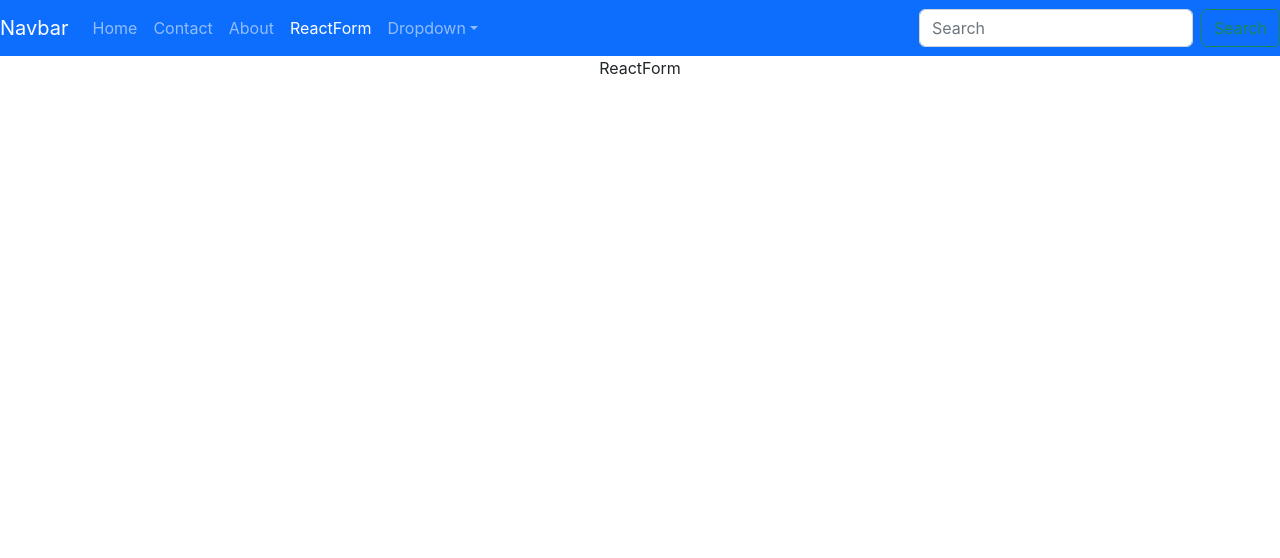
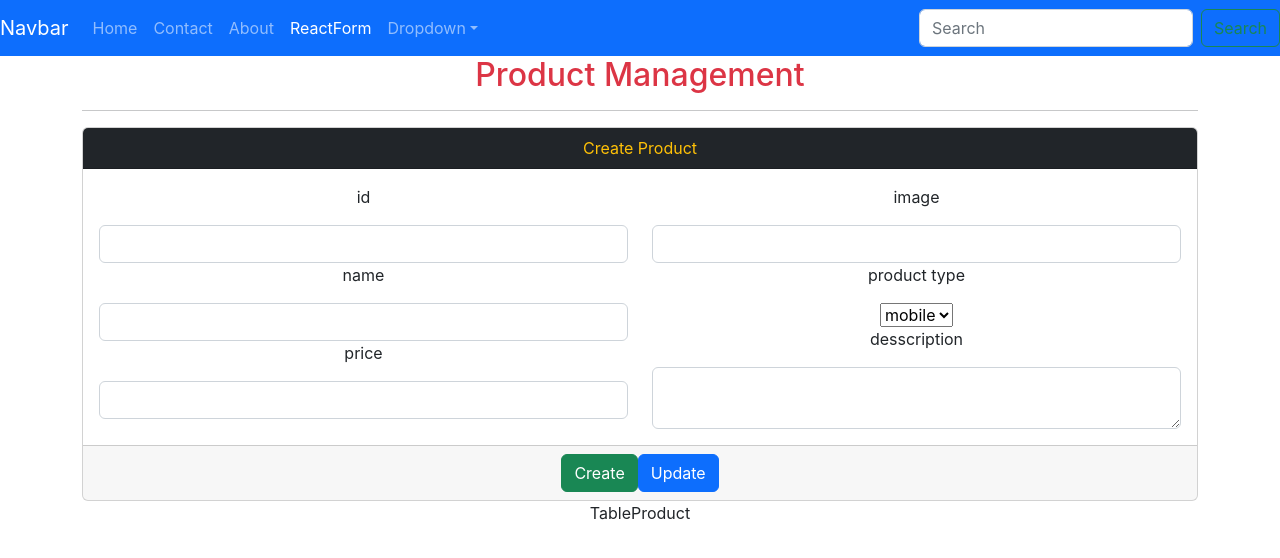
Before and after one commit to AVan-Git/Basic-ReactJS, a React (Create React App) app in the folder demo-buoi5-router/: page /reactForm in a window 1280 px wide. Shown: the top 558 px of the page. Built offline with nearby package versions, Linux system fonts and the light colour scheme.

Commit message:
complete reactForm: 20%

```diff
--- a/demo-buoi5-router/src/Page/ReactForm/FromProduct.jsx
+++ b/demo-buoi5-router/src/Page/ReactForm/FromProduct.jsx
@@ -2,11 +2,57 @@
 import React, { Component } from 'react'
 
 export default class FromProduct extends Component {
-  render() {
-    return (
-      <div>
-        FromProduct
-      </div>
-    )
-  }
+   render() {
+      return (
+         <>
+            <form className="card">
+               <div className="card-header bg-dark text-warning">
+                  Create Product
+               </div>
+               <div className="card-body row">
+                  <div className="col-6">
+                     <div className="form-group">
+                        <p>id</p>
+                        <input className='form-control' type="text" name="id" id="id" />
+                     </div>
+                     <div className="form-group">
+                        <p>name</p>
+                        <input className='form-control' type="text" name="name" id="name" />
+                     </div>
+                     <div className="form-group">
+                        <p>price</p>
+                        <input className='form-control' type="text" name="price" id="price" />
+                     </div>
+                  </div>
+
+                  <div className="col-6">
+                     <div className="form-group">
+                        <p>image</p>
+                        <input className='form-control' name="img" id="img" />
+                     </div>
+
+                     <div className="form-group">
+                        <p>product type</p>
+                        <select name="productType" id="productType" >
+                           <option value={'mobile'} >mobile</option>
+                           <option value={'tablet'} >tablet</option>
+                           <option value={'laptop'} >laptop</option>
+                        </select>
+                     </div>
+                     <div className="form-group">
+                        <p>desscription</p>
+                        <textarea className='form-control' name="desscription" id="desscription" />
+                     </div>
+
+                  </div>
+               </div>
+               <div className="card-footer text-muted">
+                  <button type="button" class="btn btn-success">Create</button>
+                  <button type="button" class="btn btn-primary">Update</button>
+               </div>
+            </form>
+
+         </>
+      )
+   }
 }
--- a/demo-buoi5-router/src/Page/ReactForm/ReactForm.jsx
+++ b/demo-buoi5-router/src/Page/ReactForm/ReactForm.jsx
@@ -1,11 +1,17 @@
 //rcc
 import React, { Component } from 'react'
+import FromProduct from './FromProduct'
+import TableProduct from './TableProduct'
 
 export default class ReactForm extends Component {
   render() {
     return (
-      <div>
-        ReactForm
+      <div className='container' >
+        <h2 className="text-center text-danger">Product Management</h2>
+        <hr />
+        <FromProduct />
+        <TableProduct />
+
       </div>
     )
   }
```
Also changed, not shown: demo-buoi5-router/images/img_ReactForm.png (added), 1 other file (tests, documents, lock files or other folders).
